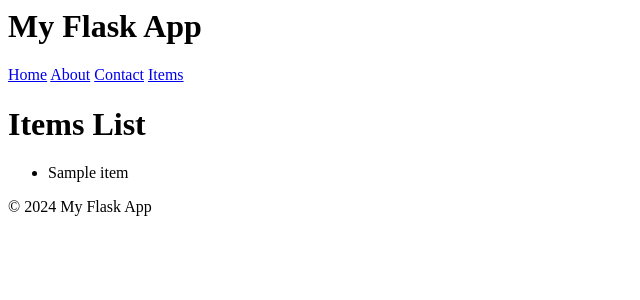
After one commit to Hugol4ka/holbertonschool-higher_level_programming, a Flask app: template python-server_side_rendering/templates/items.html in a window 1280 px wide. The commit adds this page. Shown: the top 300 px of the page, without its empty margins (0-640 px from the left). Run offline with Flask 3, Linux system fonts and the light colour scheme; the template is opened without the code that fills it: most values are stand-ins (such as "Sample title", 1, 10 or a date in 2020).

Commit message:
Add items page with JSON data and corresponding route

```diff
--- /dev/null
+++ b/python-server_side_rendering/items.json
@@ -0,0 +1,3 @@
+ {
+    "items": ["Python Book", "Flask Mug", "Jinja Sticker"]
+ }
--- a/python-server_side_rendering/templates/header.html
+++ b/python-server_side_rendering/templates/header.html
@@ -4,5 +4,6 @@
             <a href="/">Home</a>
             <a href="/about">About</a>
             <a href="/contact">Contact</a>
+            <a href="/items">Items</a>
        </nav>
    </header>
--- /dev/null
+++ b/python-server_side_rendering/templates/items.html
@@ -0,0 +1,15 @@
+{% include 'header.html' %}
+
+<h1>Items List</h1>
+
+{% if not items %}
+    <p>No items found</p>
+{% else %}
+    <ul>
+        {% for item in items %}
+            <li>{{ item }}</li>
+        {% endfor %}
+    </ul>
+{% endif %}
+
+{% include 'footer.html' %}
```
Also changed, not shown: python-server_side_rendering/task_02_logic.py (added, +15 -0 lines).
